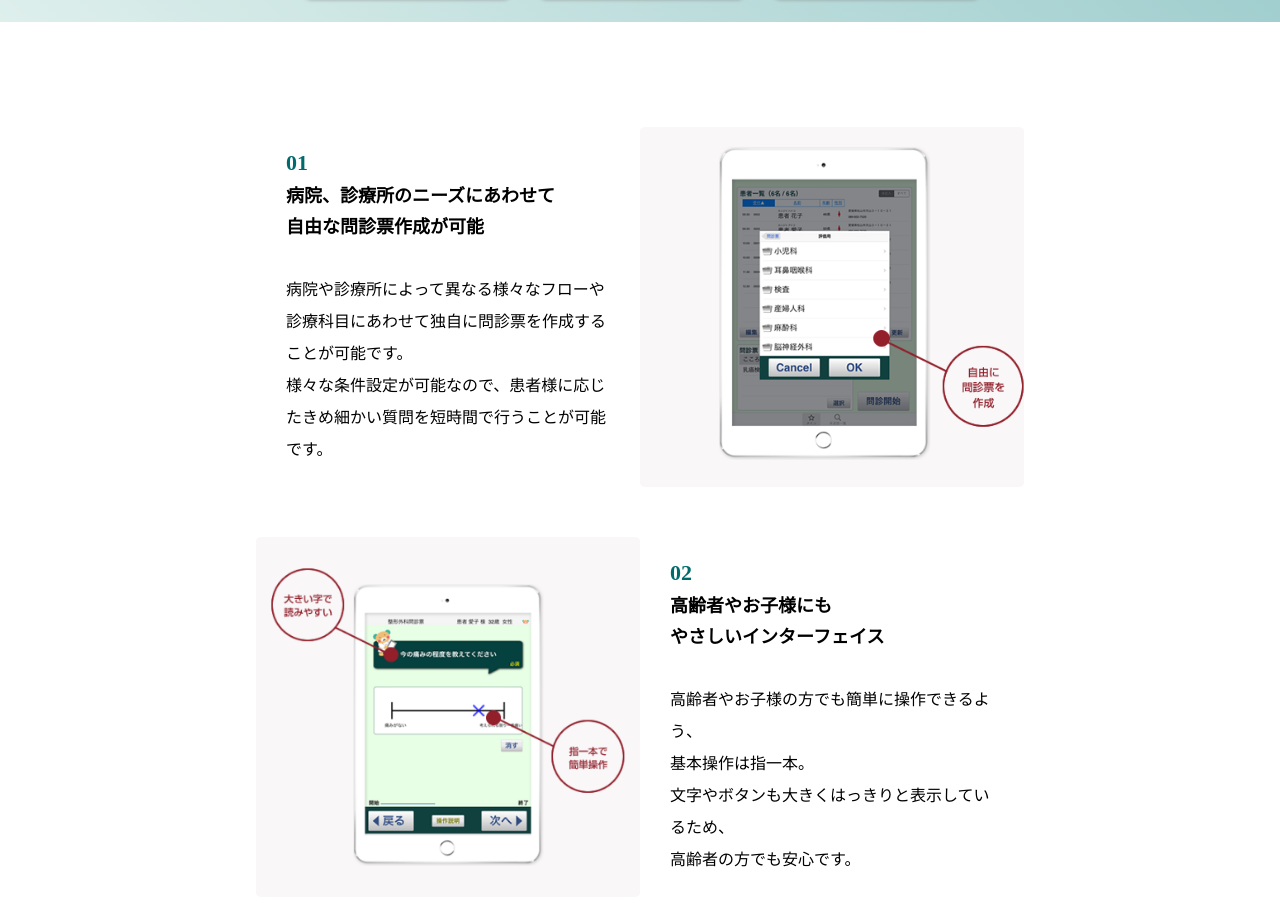
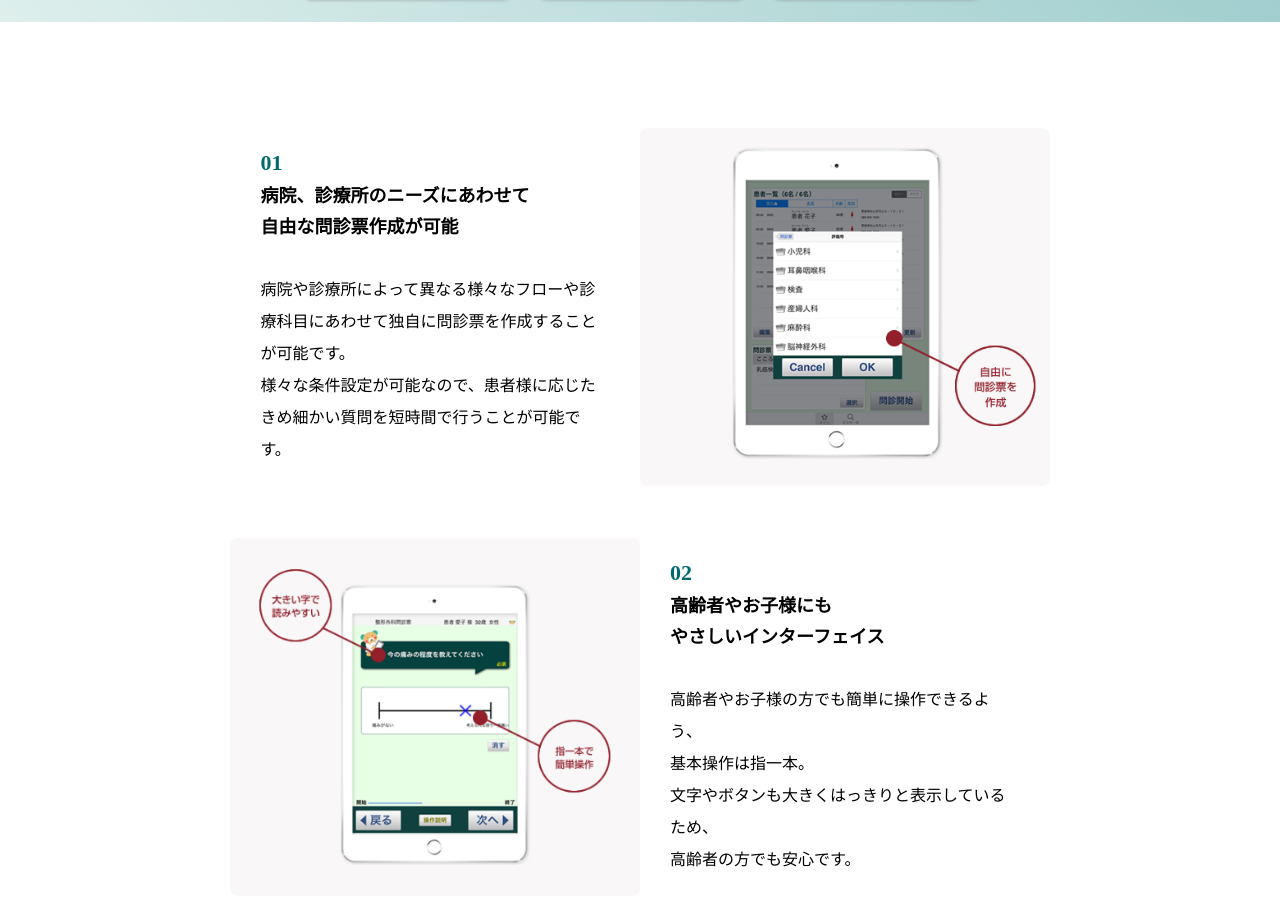
Before and after one commit to yusukesaino/BEARDLP, a plain HTML site: page index.html in a window 1280 px wide. Shown: the part 1061-1976 px from the top of the page. Drawn offline with nearby package versions, Linux system fonts and the light colour scheme.

```diff
--- a/css/main.css
+++ b/css/main.css
@@ -143,7 +143,7 @@
     padding-top: 80px;
 }
 .explain-content {
-    width: 60%;
+    width: 64%;
     height: auto;
     display: -webkit-box;
     display: -ms-flexbox;
@@ -176,7 +176,7 @@
     height: 360px;
     margin: 15px auto;
     border-radius: 5px;
-    background-size: cover;
+    background-size: contain;
     background-repeat: no-repeat;
     background-position: center;
 }
```
